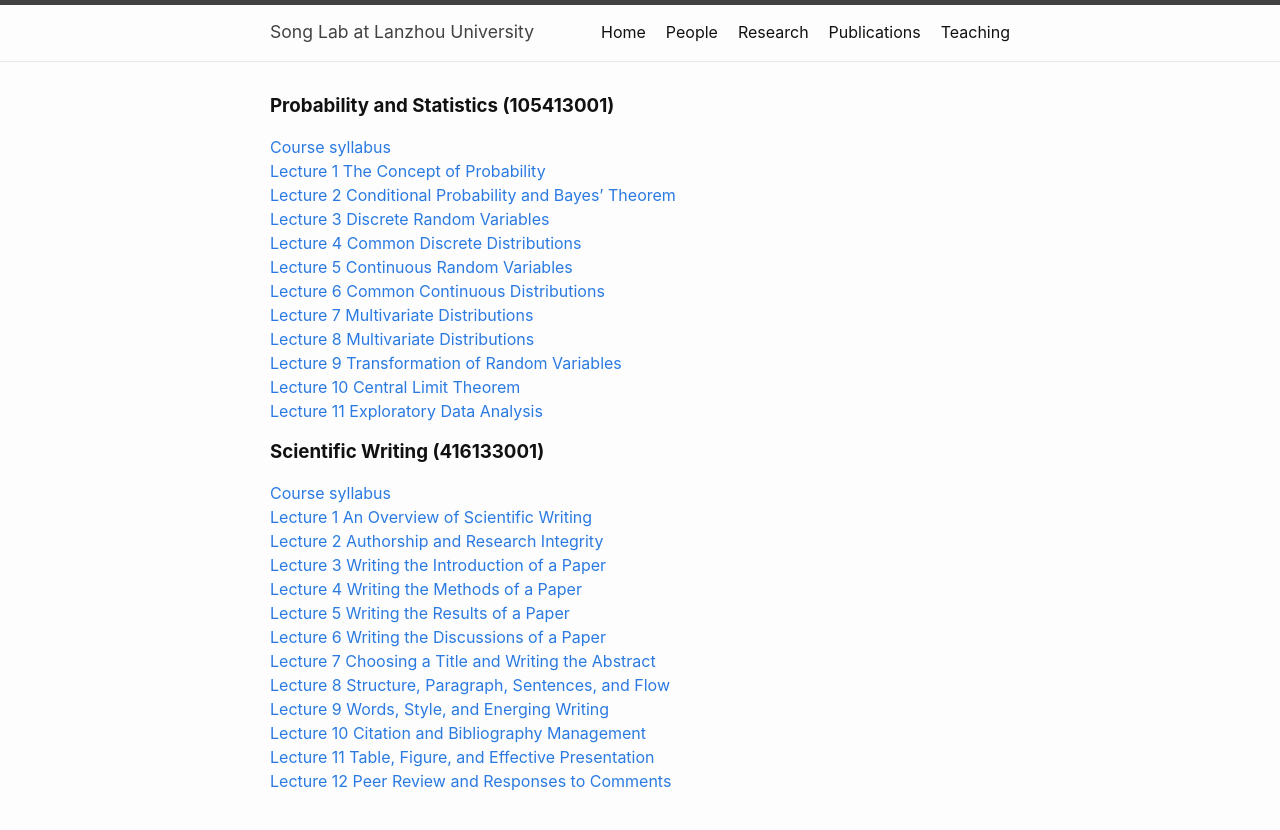
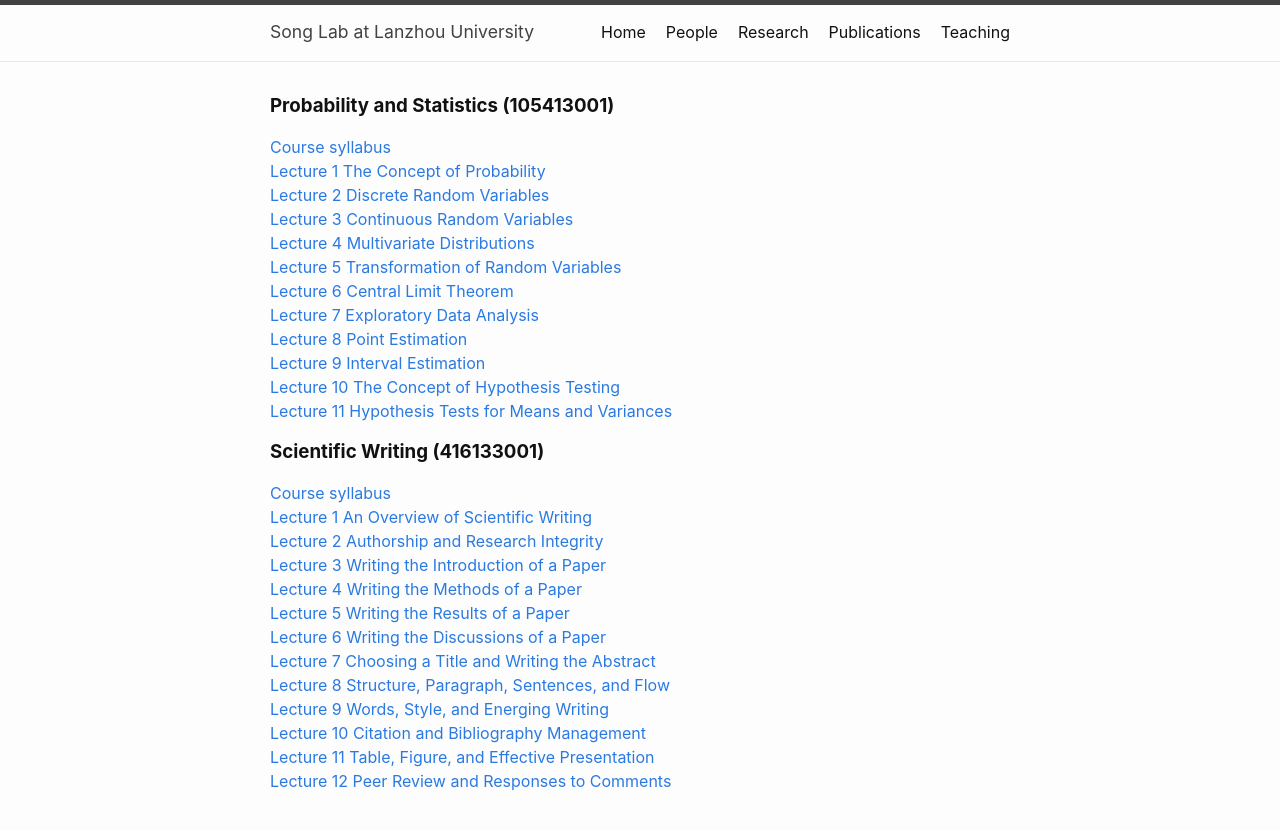
Before and after one commit to chaosonglab/chaosonglab.github.io, a Jekyll site: the page built from teaching.md, in a window 1280 px wide. Shown: the top 830 px of the page. Built offline with Jekyll 4.4.1, drawn with Linux system fonts in a browser that asks for light colours.

Commit message:
Update teaching.md

```diff
--- a/teaching.md
+++ b/teaching.md
@@ -8,16 +8,16 @@ permalink: /teaching/
 ### **Probability and Statistics (105413001)**
 [Course syllabus](files/course_materials/statistics/syllabus.pdf) \
 [Lecture 1 The Concept of Probability](files/course_materials/statistics/lecture1_probability.pdf) \
-[Lecture 2 Conditional Probability and Bayes' Theorem](files/course_materials/statistics/lecture2_probability.pdf) \
-[Lecture 3 Discrete Random Variables](files/course_materials/statistics/lecture3_discrete.pdf) \
-[Lecture 4 Common Discrete Distributions](files/course_materials/statistics/lecture4_discrete.pdf) \
-[Lecture 5 Continuous Random Variables](files/course_materials/statistics/lecture5_continuous.pdf) \
-[Lecture 6 Common Continuous Distributions](files/course_materials/statistics/lecture6_continuous.pdf) \
-[Lecture 7 Multivariate Distributions](files/course_materials/statistics/lecture7_multivariate.pdf) \
-[Lecture 8 Multivariate Distributions](files/course_materials/statistics/lecture8_multivariate.pdf) \
-[Lecture 9 Transformation of Random Variables](files/course_materials/statistics/lecture9_transformation.pdf) \
-[Lecture 10 Central Limit Theorem](files/course_materials/statistics/lecture10_clt.pdf) \
-[Lecture 11 Exploratory Data Analysis](files/course_materials/statistics/lecture11_descriptive.pdf)
+[Lecture 2 Discrete Random Variables](files/course_materials/statistics/lecture2_discrete.pdf) \
+[Lecture 3 Continuous Random Variables](files/course_materials/statistics/lecture3_continuous.pdf) \
+[Lecture 4 Multivariate Distributions](files/course_materials/statistics/lecture4_multivariate.pdf) \
+[Lecture 5 Transformation of Random Variables](files/course_materials/statistics/lecture5_transformation.pdf) \
+[Lecture 6 Central Limit Theorem](files/course_materials/statistics/lecture6_clt.pdf) \
+[Lecture 7 Exploratory Data Analysis](files/course_materials/statistics/lecture7_descriptive.pdf) \
+[Lecture 8 Point Estimation](files/course_materials/statistics/lecture8_estimation.pdf) \
+[Lecture 9 Interval Estimation](files/course_materials/statistics/lecture9_interval.pdf) \
+[Lecture 10 The Concept of Hypothesis Testing](files/course_materials/statistics/lecture10_hypothesis.pdf) \
+[Lecture 11 Hypothesis Tests for Means and Variances](files/course_materials/statistics/lecture11_testmean.pdf)
 
 
 
```
